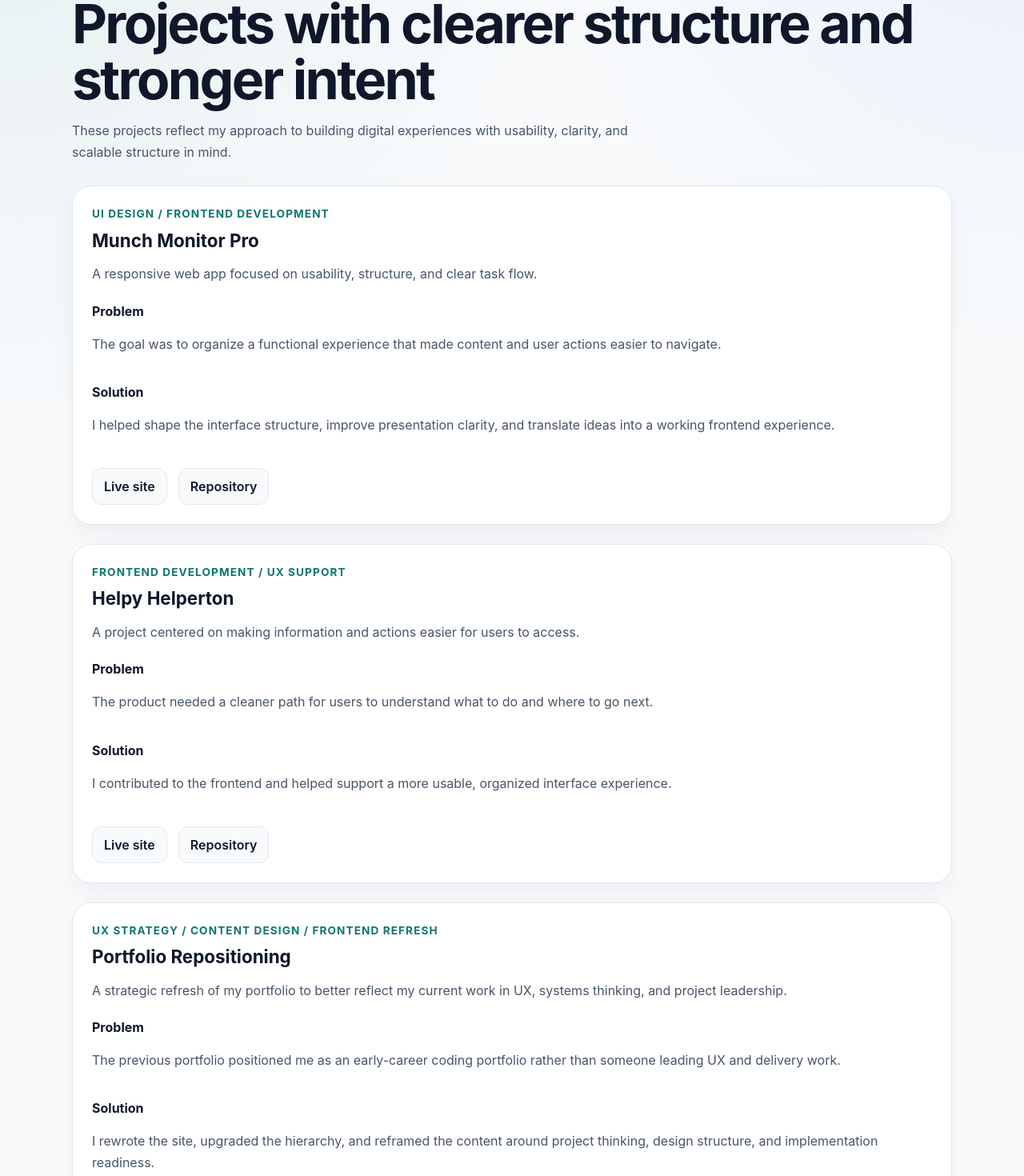
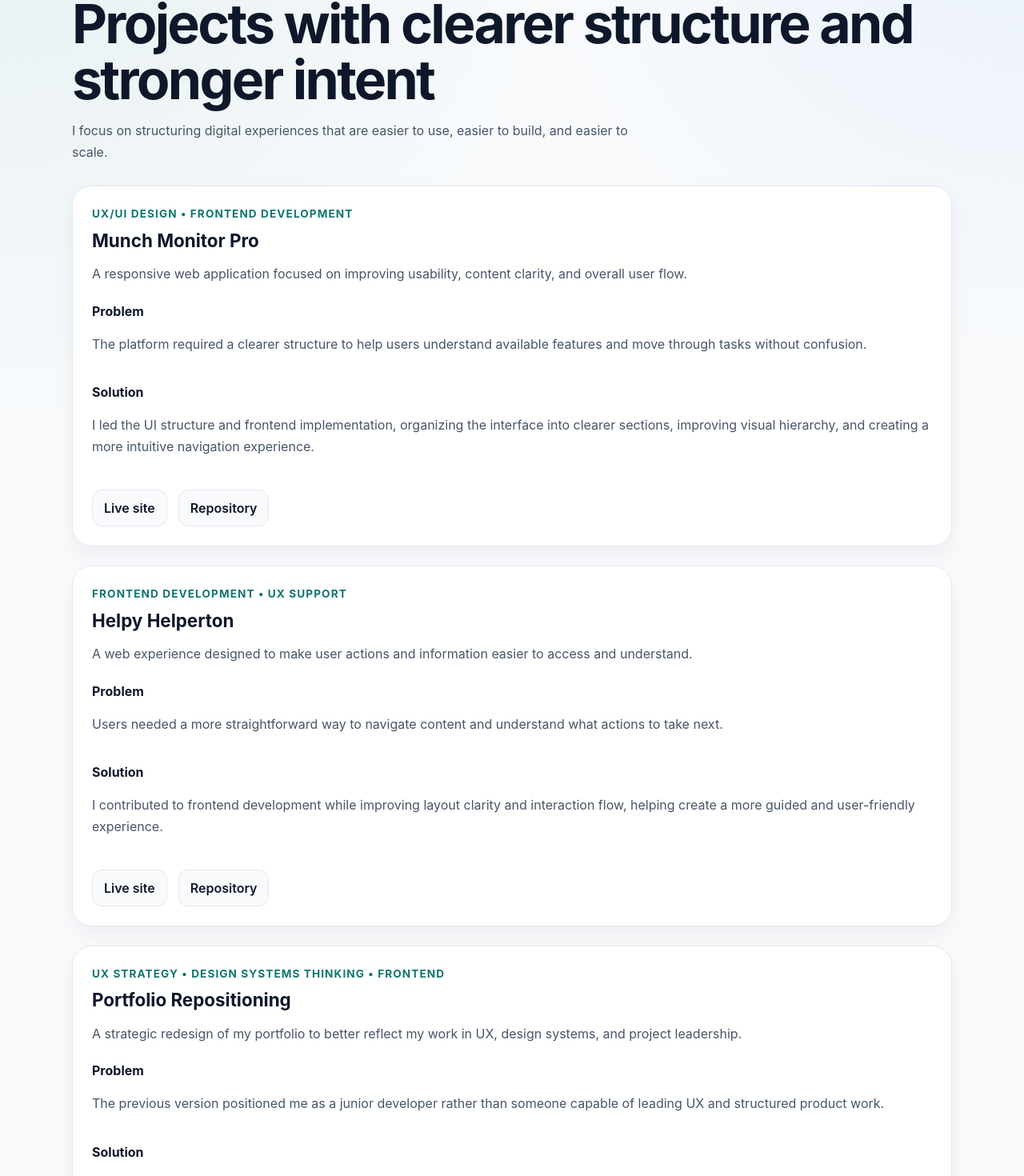
Before and after one commit to rtocastro/dossiyay, a React (Vite) app: page /portfolio in a window 1280 px wide. Shown: the part 181-1651 px from the top of the page at 80% size. Built offline with nearby package versions, Linux system fonts and the light colour scheme.

Commit message:
made portfolio accesible and updated with subte style

```diff
--- a/src/App.css
+++ b/src/App.css
@@ -59,6 +59,14 @@
   transition: all 0.2s ease;
 }
 
+.nav-link,
+.footer-links a,
+.project-links a,
+.button-primary,
+.button-secondary {
+  transition: all 0.22s ease;
+}
+
 .nav-link:hover,
 .nav-link.active {
   background: #e2e8f0;
@@ -67,6 +75,18 @@
 
 .section {
   padding: 64px 0;
+  animation: fadeUp 0.45s ease both;
+}
+
+@keyframes fadeUp {
+  from {
+    opacity: 0;
+    transform: translateY(10px);
+  }
+  to {
+    opacity: 1;
+    transform: translateY(0);
+  }
 }
 
 .hero {
@@ -167,6 +187,15 @@
   box-shadow: 0 24px 60px rgba(15, 23, 42, 0.12);
 }
 
+.profile-image {
+  transition: transform 0.25s ease, box-shadow 0.25s ease;
+}
+
+.profile-image:hover {
+  transform: translateY(-3px);
+  box-shadow: 0 28px 70px rgba(15, 23, 42, 0.16);
+}
+
 .grid-two {
   display: grid;
   grid-template-columns: repeat(2, minmax(0, 1fr));
@@ -181,6 +210,20 @@
   border-radius: 24px;
   padding: 24px;
   box-shadow: 0 12px 30px rgba(15, 23, 42, 0.05);
+}
+
+.project-card,
+.card,
+.contact-card {
+  transition: transform 0.22s ease, box-shadow 0.22s ease, border-color 0.22s ease;
+}
+
+.project-card:hover,
+.card:hover,
+.contact-card:hover {
+  transform: translateY(-4px);
+  box-shadow: 0 18px 40px rgba(15, 23, 42, 0.08);
+  border-color: #cbd5e1;
 }
 
 .feature-list {
--- a/src/pages/Portfolio.jsx
+++ b/src/pages/Portfolio.jsx
@@ -2,38 +2,38 @@ const projects = [
   {
     title: 'Munch Monitor Pro',
     liveUrl: 'https://munchmonitorpro.onrender.com',
-    repoUrl: 'https://github.com/',
-    role: 'UI Design / Frontend Development',
+    repoUrl: 'https://github.com/', // replace when ready
+    role: 'UX/UI Design • Frontend Development',
     summary:
-      'A responsive web app focused on usability, structure, and clear task flow.',
+      'A responsive web application focused on improving usability, content clarity, and overall user flow.',
     problem:
-      'The goal was to organize a functional experience that made content and user actions easier to navigate.',
+      'The platform required a clearer structure to help users understand available features and move through tasks without confusion.',
     solution:
-      'I helped shape the interface structure, improve presentation clarity, and translate ideas into a working frontend experience.',
+      'I led the UI structure and frontend implementation, organizing the interface into clearer sections, improving visual hierarchy, and creating a more intuitive navigation experience.',
   },
   {
     title: 'Helpy Helperton',
     liveUrl: 'https://helpyhelperton.onrender.com',
-    repoUrl: 'https://github.com/',
-    role: 'Frontend Development / UX Support',
+    repoUrl: 'https://github.com/', // replace when ready
+    role: 'Frontend Development • UX Support',
     summary:
-      'A project centered on making information and actions easier for users to access.',
+      'A web experience designed to make user actions and information easier to access and understand.',
     problem:
-      'The product needed a cleaner path for users to understand what to do and where to go next.',
+      'Users needed a more straightforward way to navigate content and understand what actions to take next.',
     solution:
-      'I contributed to the frontend and helped support a more usable, organized interface experience.',
+      'I contributed to frontend development while improving layout clarity and interaction flow, helping create a more guided and user-friendly experience.',
   },
   {
     title: 'Portfolio Repositioning',
     liveUrl: '/',
     repoUrl: 'https://github.com/rtocastro/dossiyay',
-    role: 'UX Strategy / Content Design / Frontend Refresh',
+    role: 'UX Strategy • Design Systems Thinking • Frontend',
     summary:
-      'A strategic refresh of my portfolio to better reflect my current work in UX, systems thinking, and project leadership.',
+      'A strategic redesign of my portfolio to better reflect my work in UX, design systems, and project leadership.',
     problem:
-      'The previous portfolio positioned me as an early-career coding portfolio rather than someone leading UX and delivery work.',
+      'The previous version positioned me as a junior developer rather than someone capable of leading UX and structured product work.',
     solution:
-      'I rewrote the site, upgraded the hierarchy, and reframed the content around project thinking, design structure, and implementation readiness.',
+      'I restructured the site from the ground up, refining messaging, improving layout hierarchy, and aligning the presentation with UX strategy, system thinking, and implementation readiness.',
   },
 ];
 
@@ -43,8 +43,8 @@ export default function Portfolio() {
       <p className="eyebrow">Selected work</p>
       <h1>Projects with clearer structure and stronger intent</h1>
       <p className="section-copy portfolio-intro">
-        These projects reflect my approach to building digital experiences with
-        usability, clarity, and scalable structure in mind.
+        I focus on structuring digital experiences that are easier to use,
+        easier to build, and easier to scale.
       </p>
 
       <div className="project-grid">
```
